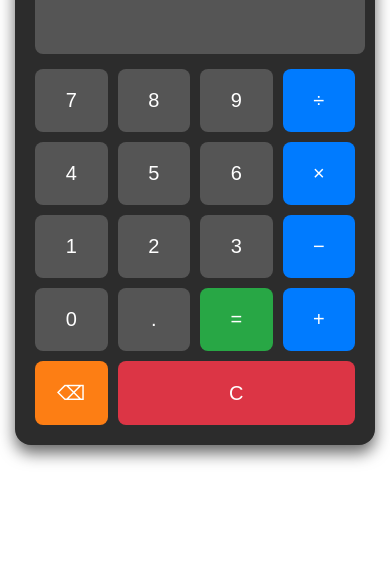
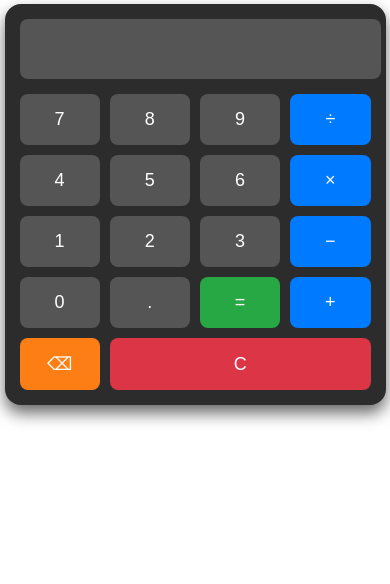
Before and after one commit to AalokKrRajwade/Micro-IT-Internship, a plain HTML site: page CALCULATOR/index.html in a window 390 px wide. Shown: the part 260-844 px from the top of the page. Drawn offline with Linux system fonts and the light colour scheme.

Commit message:
simple calculator

```diff
--- a/CALCULATOR/index.html
+++ b/CALCULATOR/index.html
@@ -5,7 +5,7 @@
   <meta charset="UTF-8" />
   <meta name="viewport" content="width=device-width, initial-scale=1.0" />
   <title>Calculator</title>
-  <link rel="stylesheet" href="style.css">
+  <link rel="stylesheet" href="style.css" />
 </head>
 
 <body>
@@ -13,38 +13,62 @@
     <h1 class="title">Calculator</h1>
 
     <div class="calculator">
-      <input type="text" id="display" readonly />
-      <div class="buttons">
-        <button class="button" onclick="appendValue('7')">7</button>
-        <button class="button" onclick="appendValue('8')">8</button>
-        <button class="button" onclick="appendValue('9')">9</button>
-        <button class="button operator" onclick="appendValue('/')">÷</button>
+      <input type="text" id="display" readonly aria-label="Calculator display" />
+      <div class="buttons" role="group" aria-label="Calculator buttons">
+        <button class="button" onclick="appendValue('7')" aria-label="7">7</button>
+        <button class="button" onclick="appendValue('8')" aria-label="8">8</button>
+        <button class="button" onclick="appendValue('9')" aria-label="9">9</button>
+        <button class="button operator" onclick="appendValue('/')" aria-label="Divide">÷</button>
 
-        <button class="button" onclick="appendValue('4')">4</button>
-        <button class="button" onclick="appendValue('5')">5</button>
-        <button class="button" onclick="appendValue('6')">6</button>
-        <button class="button operator" onclick="appendValue('*')">×</button>
+        <button class="button" onclick="appendValue('4')" aria-label="4">4</button>
+        <button class="button" onclick="appendValue('5')" aria-label="5">5</button>
+        <button class="button" onclick="appendValue('6')" aria-label="6">6</button>
+        <button class="button operator" onclick="appendValue('*')" aria-label="Multiply">×</button>
 
-        <button class="button" onclick="appendValue('1')">1</button>
-        <button class="button" onclick="appendValue('2')">2</button>
-        <button class="button" onclick="appendValue('3')">3</button>
-        <button class="button operator" onclick="appendValue('-')">−</button>
+        <button class="button" onclick="appendValue('1')" aria-label="1">1</button>
+        <button class="button" onclick="appendValue('2')" aria-label="2">2</button>
+        <button class="button" onclick="appendValue('3')" aria-label="3">3</button>
+        <button class="button operator" onclick="appendValue('-')" aria-label="Subtract">−</button>
 
-        <button class="button" onclick="appendValue('0')">0</button>
-        <button class="button" onclick="appendValue('.')">.</button>
-        <button class="button equal" onclick="calculate()">=</button>
-        <button class="button operator" onclick="appendValue('+')">+</button>
+        <button class="button" onclick="appendValue('0')" aria-label="0">0</button>
+        <button class="button" onclick="appendValue('.')" aria-label="Decimal point">.</button>
+        <button class="button equal" onclick="calculate()" aria-label="Equals">=</button>
+        <button class="button operator" onclick="appendValue('+')" aria-label="Add">+</button>
 
-        <button class="button delete" onclick="deleteLast()">⌫</button>
-        <button class="button clear" onclick="clearDisplay()" style="grid-column: span 3;">C</button>
+        <button class="button delete" onclick="deleteLast()" aria-label="Delete last character">⌫</button>
+        <button class="button clear" onclick="clearDisplay()" style="grid-column: span 3;"
+          aria-label="Clear all">C</button>
       </div>
     </div>
   </div>
 
   <script>
-    let display = document.getElementById("display");
+    const display = document.getElementById("display");
 
     function appendValue(value) {
+      const operators = ['+', '-', '*', '/'];
+      const lastChar = display.value.slice(-1);
+
+      if (operators.includes(value)) {
+        if (display.value === "" || operators.includes(lastChar)) {
+          return;
+        }
+      }
+
+      if (value === '.') {
+        let lastOperatorIndex = -1;
+        for (let i = display.value.length - 1; i >= 0; i--) {
+          if (operators.includes(display.value[i])) {
+            lastOperatorIndex = i;
+            break;
+          }
+        }
+        const currentNumber = display.value.slice(lastOperatorIndex + 1);
+        if (currentNumber.includes('.')) {
+          return;
+        }
+      }
+
       display.value += value;
     }
 
@@ -58,11 +82,28 @@
 
     function calculate() {
       try {
-        display.value = eval(display.value);
+        // alternative to eval function
+        display.value = Function('"use strict";return (' + display.value + ')')();
       } catch {
         display.value = "Error";
       }
     }
+
+    document.addEventListener('keydown', (e) => {
+      const allowedKeys = '0123456789+-*/.';
+      if (allowedKeys.includes(e.key)) {
+        appendValue(e.key);
+      } else if (e.key === 'Enter') {
+        e.preventDefault();
+        calculate();
+      } else if (e.key === 'Backspace') {
+        e.preventDefault();
+        deleteLast();
+      } else if (e.key.toLowerCase() === 'c') {
+        e.preventDefault();
+        clearDisplay();
+      }
+    });
   </script>
 </body>
 
--- a/CALCULATOR/style.css
+++ b/CALCULATOR/style.css
@@ -40,6 +40,9 @@ body {
   border-radius: 8px;
   background-color: #555;
   color: #fff;
+  caret-color: transparent;
+  user-select: none;
+  cursor: default;
 }
 
 .buttons {
@@ -54,7 +57,17 @@ body {
   border: none;
   border-radius: 8px;
   cursor: pointer;
-  transition: background-color 0.2s;
+  transition: background-color 0.2s, transform 0.1s;
+}
+
+.button:active {
+  transform: scale(0.95);
+  box-shadow: inset 0 2px 5px rgba(0, 0, 0, 0.2);
+}
+
+.button:focus {
+  outline: 2px solid #ffd700;
+  outline-offset: 2px;
 }
 
 /* Number buttons */
@@ -62,6 +75,7 @@ body {
   background-color: #555;
   color: #fff;
 }
+
 .button:not(.operator):not(.equal):not(.clear):not(.delete):hover {
   background-color: #777;
 }
@@ -71,6 +85,7 @@ body {
   background-color: #007bff;
   color: white;
 }
+
 .operator:hover {
   background-color: #0056b3;
 }
@@ -80,6 +95,7 @@ body {
   background-color: #28a745;
   color: white;
 }
+
 .equal:hover {
   background-color: #218838;
 }
@@ -89,6 +105,7 @@ body {
   background-color: #dc3545;
   color: white;
 }
+
 .clear:hover {
   background-color: #c82333;
 }
@@ -98,6 +115,25 @@ body {
   background-color: #fd7e14;
   color: white;
 }
+
 .delete:hover {
   background-color: #e8590c;
 }
+
+/* Responsive */
+@media (max-width: 400px) {
+  .calculator {
+    width: 90vw;
+    padding: 15px;
+  }
+
+  .button {
+    padding: 15px;
+    font-size: 18px;
+  }
+
+  #display {
+    height: 50px;
+    font-size: 24px;
+  }
+}
```
